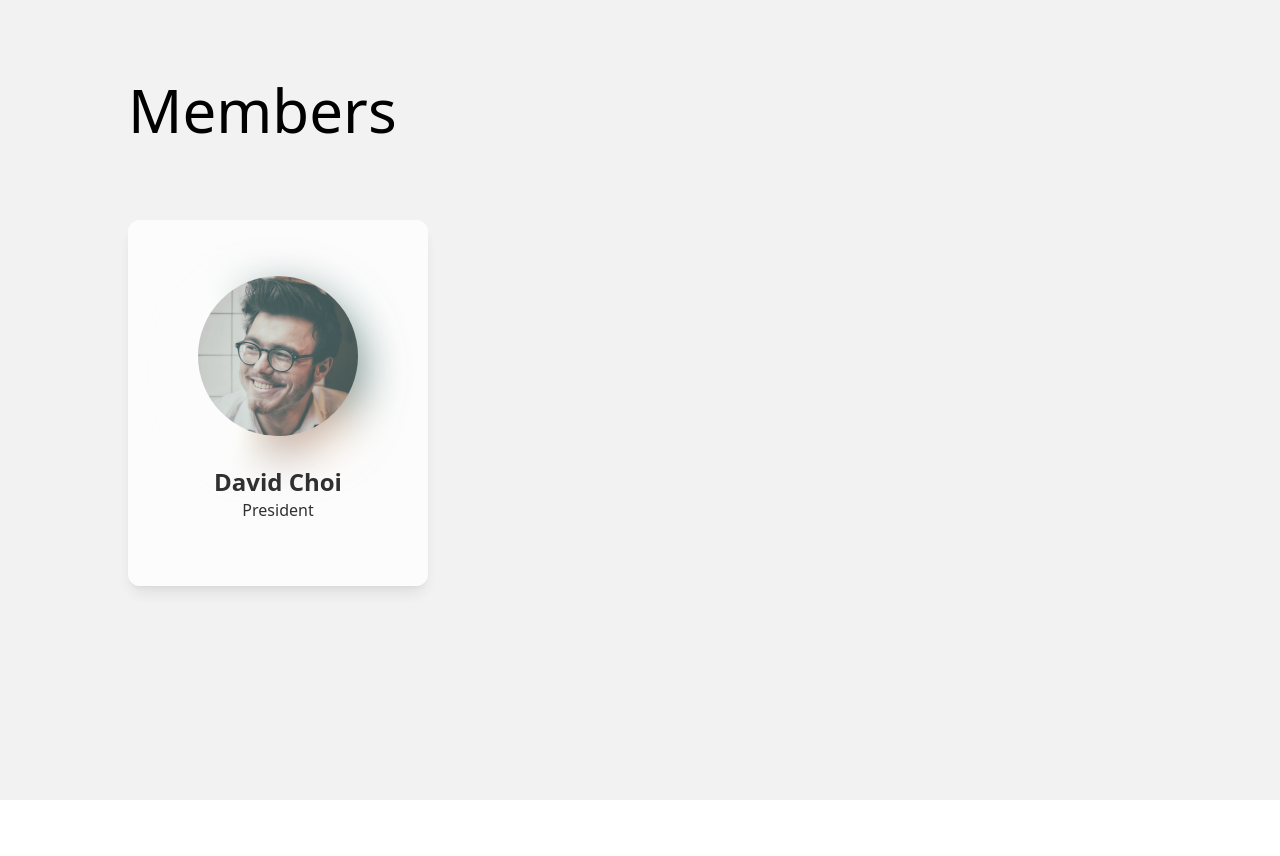
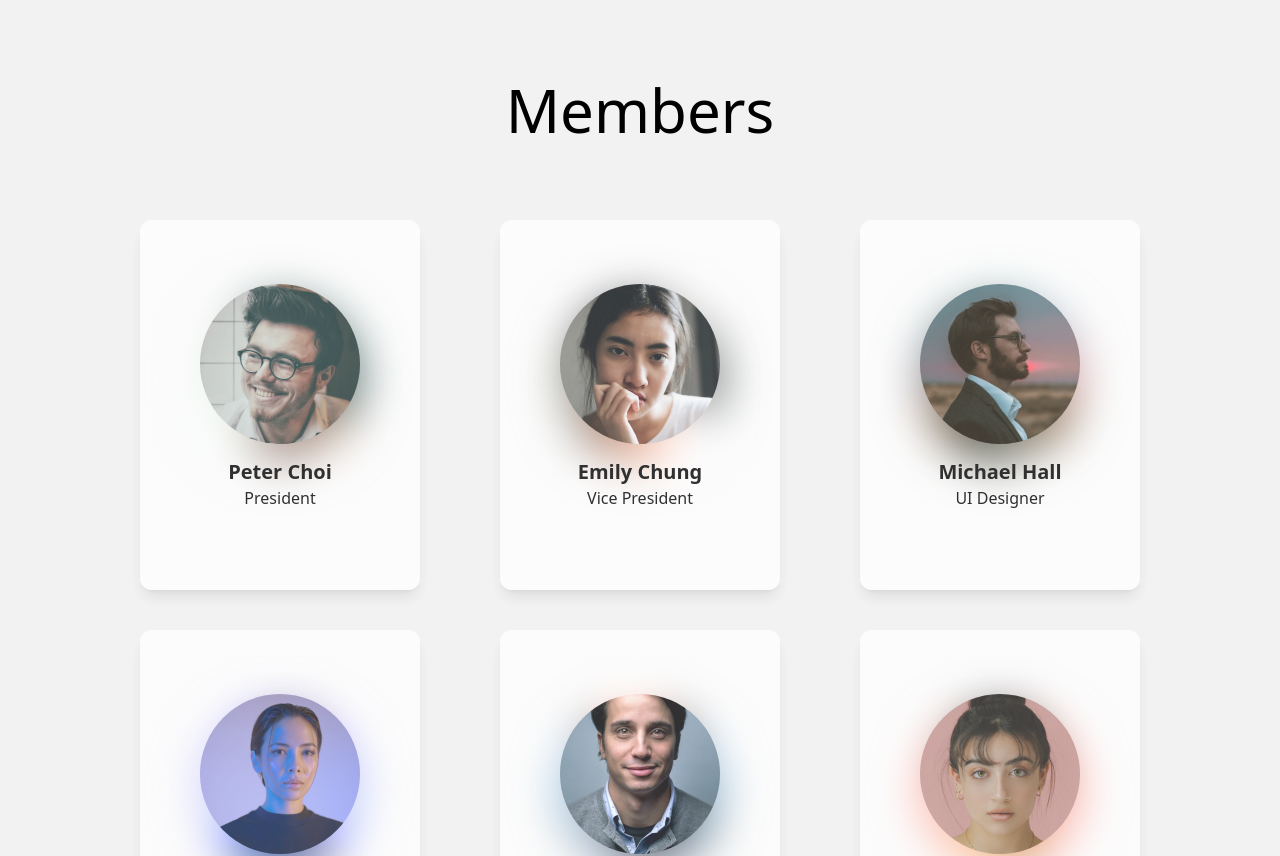
Before and after one commit to tubi55/react-ex-tailwind, a React (Vite) app: page / in a window 1280 px wide. Shown: the top 856 px of the page. Before the commit the page ends 800 px from the top, so only its background shows below. Built offline with nearby package versions, Linux system fonts and the light colour scheme.

Commit message:
props 전달

```diff
--- a/src/App.jsx
+++ b/src/App.jsx
@@ -1,13 +1,23 @@
 import Card from "./components/Card";
 
 function App() {
+  const memberInfo = [
+    { name: "Peter Choi", pic: "peter.jpg", position: "President" },
+    { name: "Emily Chung", pic: "emily.jpg", position: "Vice President" },
+    { name: "Michael Hall", pic: "michael.jpg", position: "UI Designer" },
+    { name: "Julia Min", pic: "julia.jpg", position: "Frontend Dev" },
+    { name: "David Yoon", pic: "david.jpg", position: "Backend Dev" },
+    { name: "Emma Smith", pic: "emma.jpg", position: "Project Manager" },
+  ];
+
   return (
     <main>
-      {/* page title */}
       <h1 className="title_page">Members</h1>
 
       <section>
-        <Card />
+        {memberInfo.map((data, idx) => (
+          <Card data={data} key={idx} />
+        ))}
       </section>
     </main>
   );
--- a/src/components/Card.jsx
+++ b/src/components/Card.jsx
@@ -3,13 +3,13 @@ import Info from "./Info";
 import MotionBg from "./MotionBg";
 import Thumbnail from "./Thumbnail";
 
-function Card() {
+function Card({ data: { name, pic, position } }) {
+  console.log(pic);
   return (
-    // components layer에 group 적용 불가
     <article className="group card">
       <MotionBg />
-      <Thumbnail />
-      <Info />
+      <Thumbnail pic={pic} />
+      <Info name={name} position={position} />
       <Btn />
     </article>
   );
--- a/src/components/Info.jsx
+++ b/src/components/Info.jsx
@@ -1,8 +1,8 @@
-function Info() {
+function Info({ name, position }) {
   return (
     <div className="relative">
-      <h2 className="text-2xl font-bold">David Choi</h2>
-      <p className="text-base mb-7">President</p>
+      <h2 className="text-xl font-bold">{name}</h2>
+      <p className="text-base mb-7">{position}</p>
     </div>
   );
 }
--- a/src/components/Thumbnail.jsx
+++ b/src/components/Thumbnail.jsx
@@ -1,8 +1,8 @@
-function Thumbnail() {
+function Thumbnail({ pic }) {
   return (
     <figure className="thumbnail">
-      <img src="./img/peter.jpg" alt="peter" />
-      <img src="./img/peter.jpg" alt="peter" />
+      <img src={`./img/${pic}`} alt={`${pic}`} />
+      <img src={`./img/${pic}`} alt={`${pic}`} />
     </figure>
   );
 }
--- a/src/index.css
+++ b/src/index.css
@@ -4,23 +4,26 @@
 
 @layer base {
   main {
-    @apply w-full h-screen bg-black/5 py-[10vh] px-[10vw];
+    @apply w-full  bg-black/5 py-[10vh] px-[10vw];
+  }
+  section {
+    @apply flex flex-wrap content-start justify-between w-[1000px] m-auto;
   }
   /* 기본 태그 요소명에 스타일 프리셋 지정 */
   button {
-    @apply px-8 py-2 mb-0 text-sm text-white transition delay-150 scale-150 rounded-full opacity-0 bg-gradient-to-br from-slate-900 to-slate-600 drop-shadow-2xl group-hover:opacity-100 group-hover:scale-100;
+    @apply px-8 py-2 mb-0 text-sm text-white transition scale-150 rounded-full opacity-0 bg-gradient-to-br from-slate-900 to-slate-600 drop-shadow-2xl group-hover:opacity-100 group-hover:scale-100;
   }
 }
 
 @layer components {
   .title_page {
-    @apply mb-20 text-6xl font-thin transition hover:text-slate-600;
+    @apply w-full mb-20 text-6xl font-thin text-center;
   }
   .card {
-    @apply w-[300px] px-10 pt-14 pb-0 text-center bg-white rounded-xl shadow-lg transition-all opacity-80 hover:opacity-100 hover:pb-14  relative;
+    @apply w-[280px] px-10 pt-16 pb-4 text-center bg-white rounded-xl shadow-lg transition-all opacity-80 hover:opacity-100 hover:pt-10 hover:pb-10  relative mb-10;
   }
   .thumbnail {
-    @apply relative inline-block mb-6 size-40 [&_img]:img_circle [&_img:nth-of-type(1)]:img_shadow;
+    @apply relative inline-block mb-2 size-40 [&_img]:img_circle [&_img:nth-of-type(1)]:img_shadow;
   }
   .motion_ping {
     @apply absolute top-0 left-0 opacity-50 bg-inherit size-full group-hover:animate-ping rounded-xl;
@@ -32,6 +35,6 @@
     @apply absolute object-cover rounded-full size-full;
   }
   .img_shadow {
-    @apply translate-y-4 blur-xl saturate-150 brightness-150;
+    @apply translate-y-4 blur-xl saturate-150 brightness-125;
   }
 }
```
